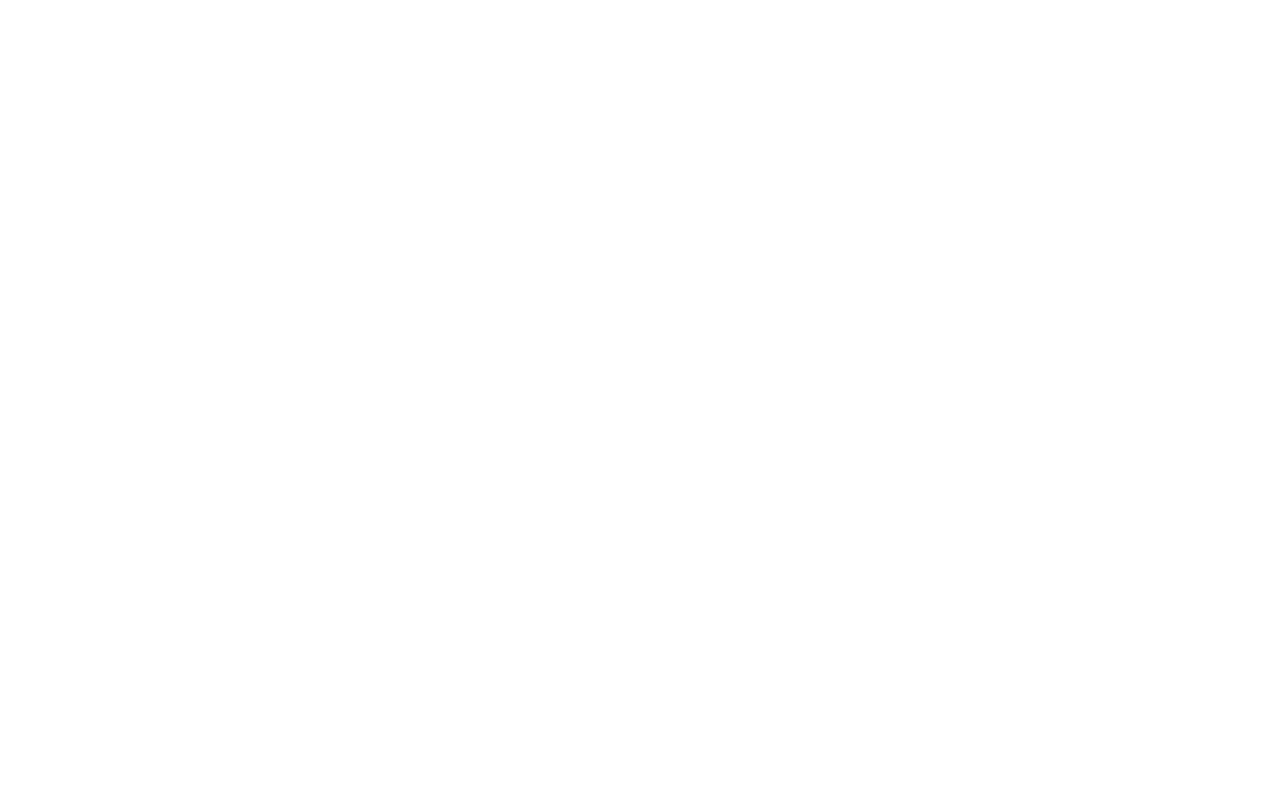
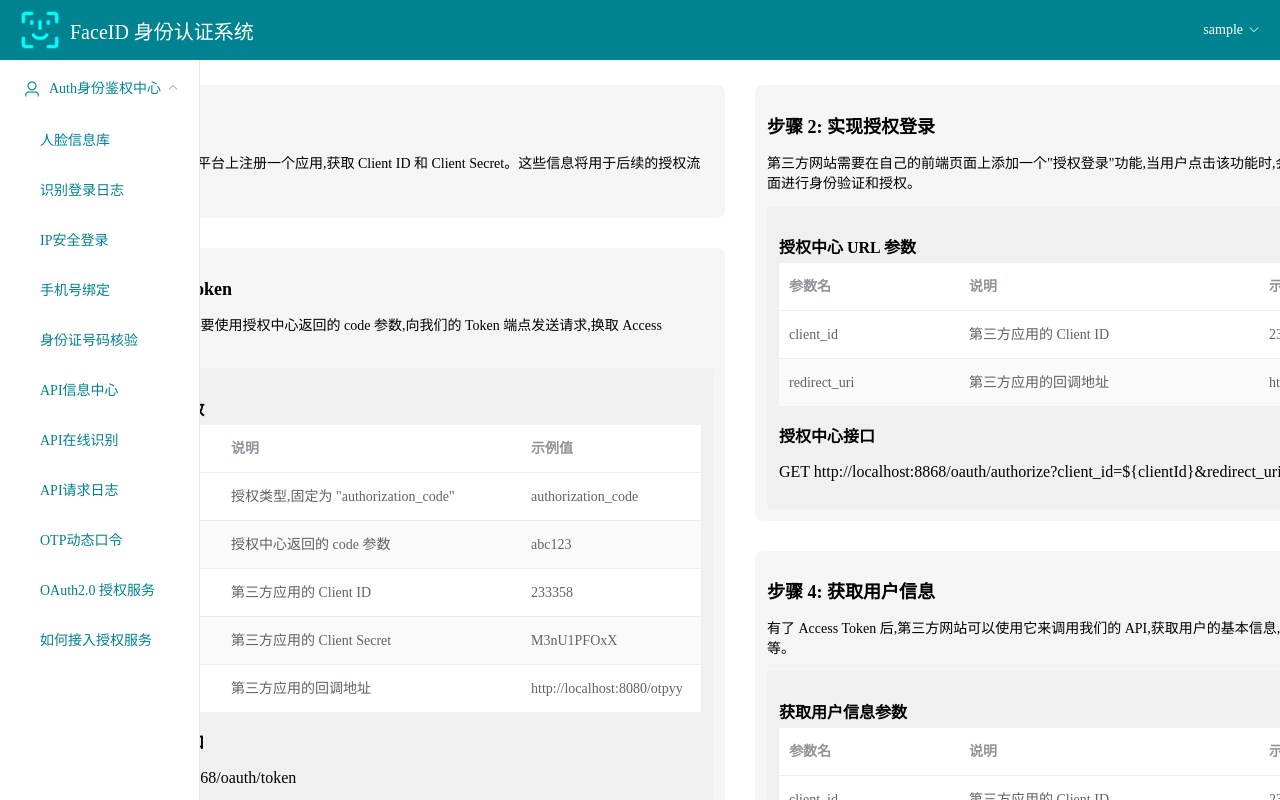
Before and after one commit to wzunjh/FaceID, a Vue app in the folder face-ui/: page /oauthdoc in a window 1280 px wide. Shown: the top 800 px of the page. Built offline with nearby package versions, Linux system fonts and the light colour scheme; sample sign-in values are in the browser's storage.

Commit message:
授权第三方登录实现

```diff
--- /dev/null
+++ b/face-ui/src/components/OAuthDoc/index.vue
@@ -0,0 +1,159 @@
+<template>
+  <div class="container">
+    <h1 class="title">如何接入我们的授权服务</h1>
+    <div class="steps-container">
+      <div class="step-group">
+        <div class="step">
+          <h2 class="step-title">步骤 1: 注册应用</h2>
+          <p class="step-content">
+            第三方网站需要先在我们的平台上注册一个应用,获取 Client ID 和 Client Secret。这些信息将用于后续的授权流程。
+          </p>
+        </div>
+        <div class="step">
+          <h2 class="step-title">步骤 3: 获取 Access Token</h2>
+          <p class="step-content">
+            在授权成功后,第三方网站需要使用授权中心返回的 code 参数,向我们的 Token 端点发送请求,换取 Access Token。
+          </p>
+          <div class="code-example">
+            <h3 class="code-title">获取 Access Token 参数</h3>
+            <el-table :data="tokenParams" stripe style="width: 100%">
+              <el-table-column prop="name" label="参数名" width="180"></el-table-column>
+              <el-table-column prop="description" label="说明" width="300"></el-table-column>
+              <el-table-column prop="example" label="示例值" width="180"></el-table-column>
+            </el-table>
+            <h3 class="code-title">获取 Access Token 接口</h3>
+            <p>POST http://localhost:8868/oauth/token</p>
+          </div>
+        </div>
+      </div>
+      <div class="step-group">
+        <div class="step">
+          <h2 class="step-title">步骤 2: 实现授权登录</h2>
+          <p class="step-content">
+            第三方网站需要在自己的前端页面上添加一个"授权登录"功能,当用户点击该功能时,会跳转到我们的授权中心页面进行身份验证和授权。
+          </p>
+          <div class="code-example">
+            <h3 class="code-title">授权中心 URL 参数</h3>
+            <el-table :data="authorizeParams" stripe style="width: 100%">
+              <el-table-column prop="name" label="参数名" width="180"></el-table-column>
+              <el-table-column prop="description" label="说明" width="300"></el-table-column>
+              <el-table-column prop="example" label="示例值" width="180"></el-table-column>
+            </el-table>
+            <h3 class="code-title">授权中心接口</h3>
+            <p>GET http://localhost:8868/oauth/authorize?client_id=${clientId}&redirect_uri=${redirectUri}</p>
+          </div>
+        </div>
+        <div class="step">
+          <h2 class="step-title">步骤 4: 获取用户信息</h2>
+          <p class="step-content">
+            有了 Access Token 后,第三方网站可以使用它来调用我们的 API,获取用户的基本信息,如姓名、手机号、身份证号等。
+          </p>
+          <div class="code-example">
+            <h3 class="code-title">获取用户信息参数</h3>
+            <el-table :data="userInfoParams" stripe style="width: 100%">
+              <el-table-column prop="name" label="参数名" width="180"></el-table-column>
+              <el-table-column prop="description" label="说明" width="300"></el-table-column>
+              <el-table-column prop="example" label="示例值" width="180"></el-table-column>
+            </el-table>
+            <h3 class="code-title">获取用户信息接口</h3>
+            <p>GET http://localhost:8868/oauth/user_info</p>
+          </div>
+        </div>
+      </div>
+    </div>
+  </div>
+</template>
+
+<script>
+export default {
+  name: 'IntegrationGuide',
+  data() {
+    return {
+      authorizeParams: [
+        { name: 'client_id', description: '第三方应用的 Client ID', example: '233358' },
+        { name: 'redirect_uri', description: '第三方应用的回调地址', example: 'http://localhost:8080/otpyy' }
+      ],
+      tokenParams: [
+        { name: 'grant_type', description: '授权类型,固定为 "authorization_code"', example: 'authorization_code' },
+        { name: 'code', description: '授权中心返回的 code 参数', example: 'abc123' },
+        { name: 'client_id', description: '第三方应用的 Client ID', example: '233358' },
+        { name: 'client_secret', description: '第三方应用的 Client Secret', example: 'M3nU1PFOxX' },
+        { name: 'redirect_uri', description: '第三方应用的回调地址', example: 'http://localhost:8080/otpyy' }
+      ],
+      userInfoParams: [
+        { name: 'client_id', description: '第三方应用的 Client ID', example: '233358' },
+        { name: 'access_token', description: '获取的 Access Token', example: 'abc123xyz' },
+        { name: 'fid', description: '用户的唯一标识符', example: 'user123' }
+      ]
+    }
+  }
+}
+</script>
+
+<style scoped>
+.container {
+  max-width: 800px;
+  margin: 0 auto;
+  padding: 50px 0;
+}
+
+.title {
+  text-align: center;
+  font-size: 24px;
+  margin-bottom: 30px;
+}
+
+.steps-container {
+  display: flex;
+  justify-content: space-between;
+  gap: 30px;
+}
+
+.step-group {
+  flex: 1;
+  display: flex;
+  flex-direction: column;
+  gap: 30px;
+}
+
+.step {
+  background-color: #f5f5f5;
+  padding: 12px;
+  border-radius: 8px;
+}
+
+.step-title {
+  font-size: 18px;
+  margin-bottom: 5px;
+}
+
+.step-content {
+  font-size: 14px;
+}
+
+.code-example {
+  background-color: #f0f0f0;
+  padding: 12px;
+  border-radius: 4px;
+  margin-top: 10px;
+}
+
+.code-title {
+  font-size: 16px;
+  margin-bottom: 5px;
+}
+
+.contact {
+  margin-top: 30px;
+  text-align: center;
+}
+
+.contact-title {
+  font-size: 18px;
+  margin-bottom: 5px;
+}
+
+.contact-content {
+  font-size: 14px;
+}
+</style>
--- a/face-ui/src/router/index.js
+++ b/face-ui/src/router/index.js
@@ -83,6 +83,11 @@
         path: '/oauth',
         name: 'oauth',
         component: () => import('@/components/OAUTH/index.vue')
+      },
+      {
+        path: '/oauthdoc',
+        name: 'oauthdoc',
+        component: () => import('@/components/OAuthDoc/index.vue')
       }
     ]
   }
--- a/face-ui/src/views/home/index.vue
+++ b/face-ui/src/views/home/index.vue
@@ -79,6 +79,11 @@
                 OAuth2.0 授权服务
               </el-menu-item>
             </router-link>
+            <router-link class="router-link-active" to="/oauthdoc">
+              <el-menu-item index="1-11">
+                如何接入授权服务
+              </el-menu-item>
+            </router-link>
           </el-submenu>
         </el-menu>
       </el-aside>
```
